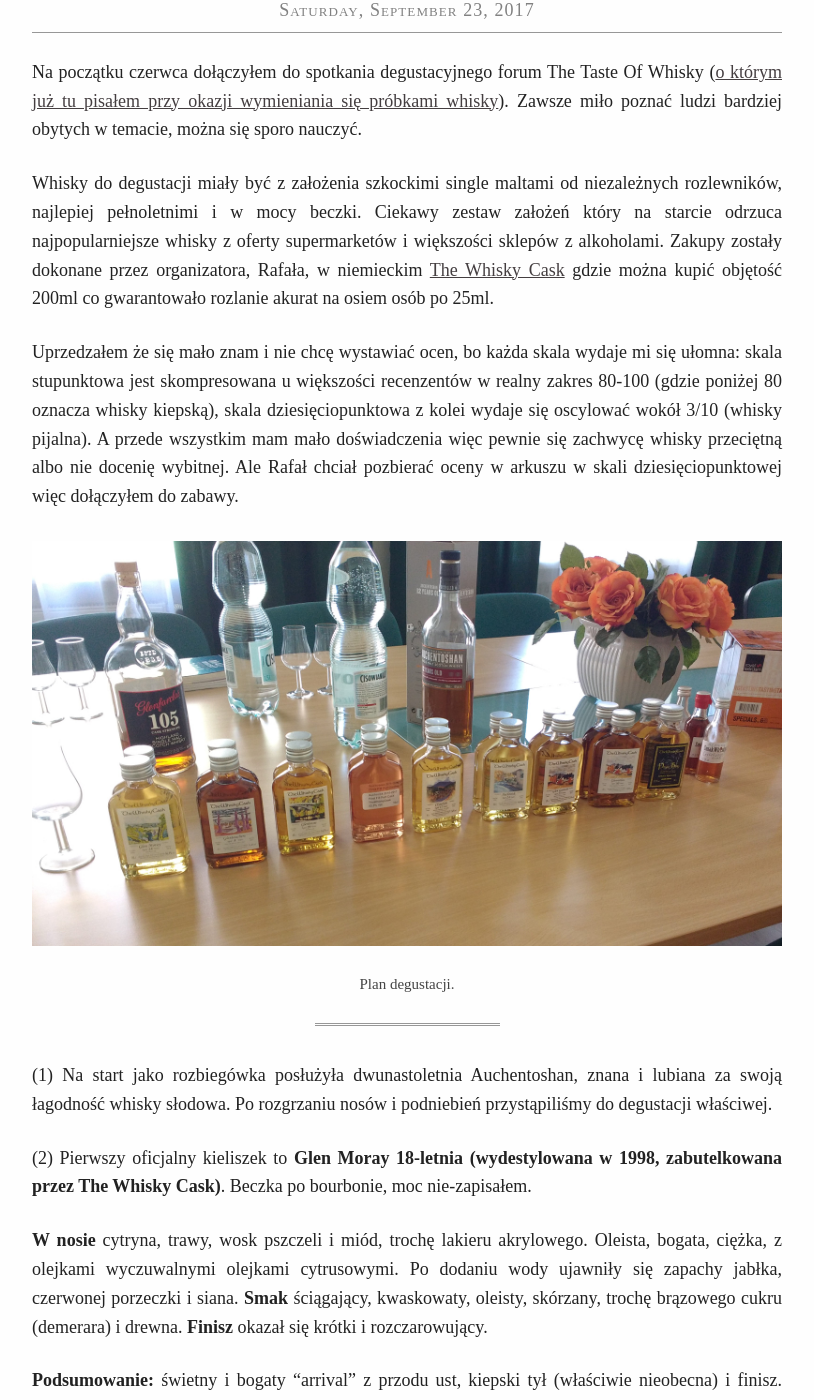
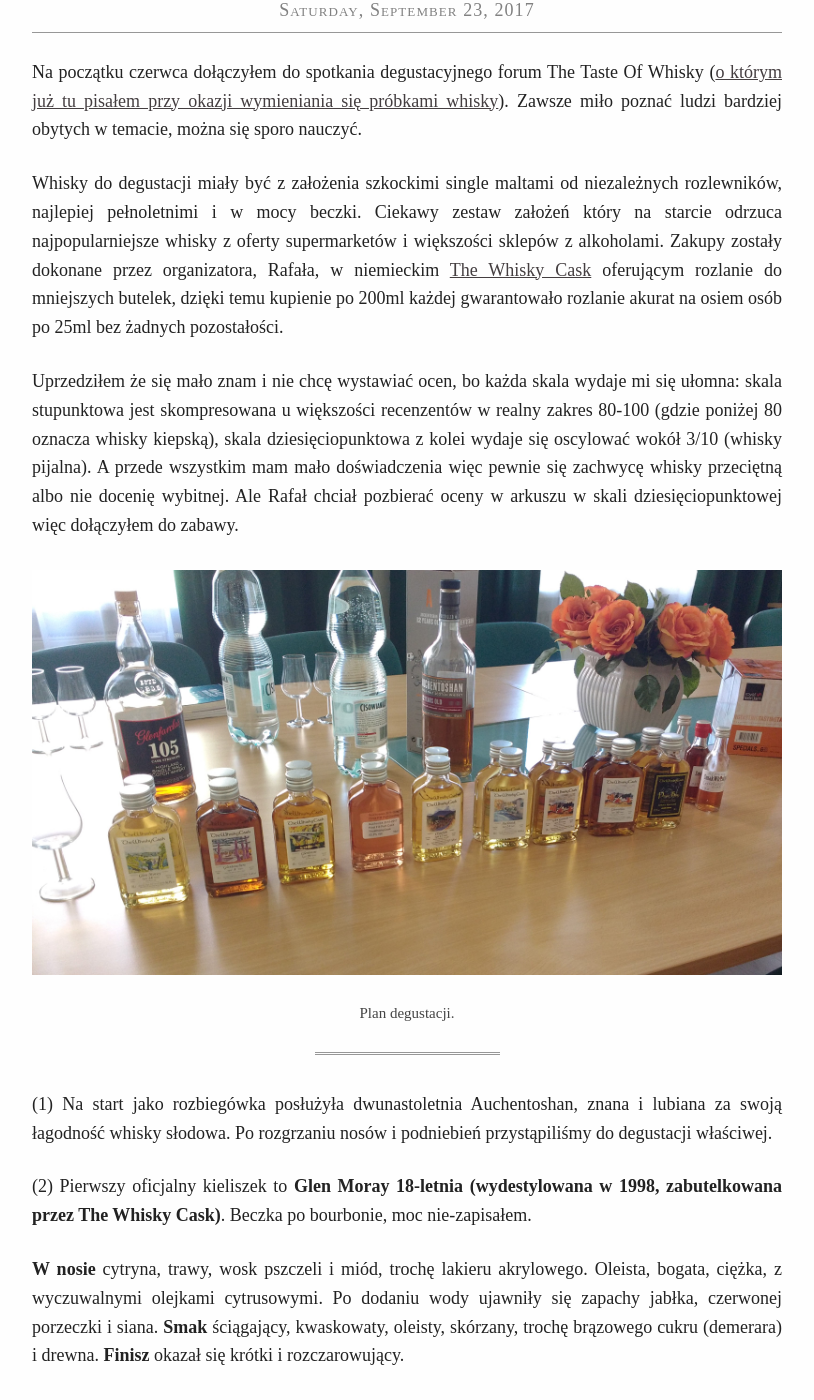
Before and after one commit to tomash/rudeduchy, a Jekyll site: the page built from _posts/2017-09-23-spotkanie-forum-ttow.md, in a window 1280 px wide and 1400 px high, scrolled down 422 px. Shown: the whole window, without its empty margins (233-1047 px from the left). Built offline with Jekyll 4.4.1, drawn with Linux system fonts in a browser that asks for light colours; some of the changed text lies outside the part shown.

Commit message:
spotkanie ttow: poprawki

```diff
--- a/_posts/2017-09-23-spotkanie-forum-ttow.md
+++ b/_posts/2017-09-23-spotkanie-forum-ttow.md
@@ -10,9 +10,9 @@
 
 Na początku czerwca dołączyłem do spotkania degustacyjnego forum The Taste Of Whisky ([o którym już tu pisałem przy okazji wymieniania się próbkami whisky](/posts/2017-02-15-jak-pic-whisky-i-nie-zbankrutowac)). Zawsze miło poznać ludzi bardziej obytych w temacie, można się sporo nauczyć.
 
-Whisky do degustacji miały być z założenia szkockimi single maltami od niezależnych rozlewników, najlepiej pełnoletnimi i w mocy beczki. Ciekawy zestaw założeń który na starcie odrzuca najpopularniejsze whisky z oferty supermarketów i większości sklepów z alkoholami. Zakupy zostały dokonane przez organizatora, Rafała, w niemieckim [The Whisky Cask](http://thewhiskycask.de) gdzie można kupić objętość 200ml co gwarantowało rozlanie akurat na osiem osób po 25ml.
+Whisky do degustacji miały być z założenia szkockimi single maltami od niezależnych rozlewników, najlepiej pełnoletnimi i w mocy beczki. Ciekawy zestaw założeń który na starcie odrzuca najpopularniejsze whisky z oferty supermarketów i większości sklepów z alkoholami. Zakupy zostały dokonane przez organizatora, Rafała, w niemieckim [The Whisky Cask](http://thewhiskycask.de) oferującym rozlanie do mniejszych butelek, dzięki temu kupienie po 200ml każdej gwarantowało rozlanie akurat na osiem osób po 25ml bez żadnych pozostałości.
 
-Uprzedzałem że się mało znam i nie chcę wystawiać ocen, bo każda skala wydaje mi się ułomna: skala stupunktowa jest skompresowana u większości recenzentów w realny zakres 80-100 (gdzie poniżej 80 oznacza whisky kiepską), skala dziesięciopunktowa z kolei wydaje się oscylować wokół 3/10 (whisky pijalna). A przede wszystkim mam mało doświadczenia więc pewnie się zachwycę whisky przeciętną albo nie docenię wybitnej. Ale Rafał chciał pozbierać oceny w arkuszu w skali dziesięciopunktowej więc dołączyłem do zabawy.
+Uprzedziłem że się mało znam i nie chcę wystawiać ocen, bo każda skala wydaje mi się ułomna: skala stupunktowa jest skompresowana u większości recenzentów w realny zakres 80-100 (gdzie poniżej 80 oznacza whisky kiepską), skala dziesięciopunktowa z kolei wydaje się oscylować wokół 3/10 (whisky pijalna). A przede wszystkim mam mało doświadczenia więc pewnie się zachwycę whisky przeciętną albo nie docenię wybitnej. Ale Rafał chciał pozbierać oceny w arkuszu w skali dziesięciopunktowej więc dołączyłem do zabawy.
 
 
 <div class="post-image">
@@ -25,11 +25,11 @@
 
 (2) Pierwszy oficjalny kieliszek to **Glen Moray 18-letnia (wydestylowana w 1998, zabutelkowana przez The Whisky Cask)**. Beczka po bourbonie, moc nie-zapisałem.
 
-**W nosie** cytryna, trawy, wosk pszczeli i miód, trochę lakieru akrylowego. Oleista, bogata, ciężka, z olejkami wyczuwalnymi olejkami cytrusowymi. Po dodaniu wody ujawniły się zapachy jabłka, czerwonej porzeczki i siana.
+**W nosie** cytryna, trawy, wosk pszczeli i miód, trochę lakieru akrylowego. Oleista, bogata, ciężka, z wyczuwalnymi olejkami cytrusowymi. Po dodaniu wody ujawniły się zapachy jabłka, czerwonej porzeczki i siana.
 **Smak** ściągający, kwaskowaty, oleisty, skórzany, trochę brązowego cukru (demerara) i drewna.
 **Finisz** okazał się krótki i rozczarowujący.
 
-**Podsumowanie:** świetny i bogaty "arrival" z przodu ust, kiepski tył (właściwie nieobecna) i finisz. **Ocena** 5-6/10.
+**Podsumowanie:** świetne i bogate "wejście" z przodu ust, kiepski tył (właściwie nieobecna) i finisz. **Ocena** 5-6/10.
 
 (3) Drugi kieliszek to **Glentauchers 8-letnia (wydestylowana w 2008, zabutelkowana przez The Whisky Cask)**. Beczka po sherry oloroso pierwszego napełnienia, moc 58.4%. Będzie ciekawie, nie piłem jeszcze tak młodego single malta z beczki po sheery.
 
@@ -74,7 +74,7 @@
 **Smak** słodki, ziołowy, oleisty, gorzkawy, kwaśny, trochę jak syrop na kaszel (dobry syrop).
 **Finisz** długi, słodkawy, ziołowy i przyjemny.
 
-**Podsumowanie:** świetna! Idealny balans słodko-kwaśno-gorzki. Bogaty nos, bogate "wejście", bogaty z przodu i tyłu ust, fajny finisz. **Ocena** 8/10 i ochota na ponowne spróbowanie kiedy indziej.
+**Podsumowanie:** świetna! Idealny balans słodko-kwaśno-gorzki. Bogaty nos, bogate "wejście", dużo frajdy z przodu i tyłu buzi, fajny finisz. **Ocena** 8/10 i ochota na ponowne spróbowanie kiedy indziej.
 
 
 W tym miejscu, po siedmiu kieliszkach, doznałem już lekkiego stępienia zmysłów. Dlatego kolejne notki i oceny będą wyraźnie uboższe.
```
Also changed, not shown: other parts of _posts/2017-09-23-spotkanie-forum-ttow.md (+3 -3 lines).
